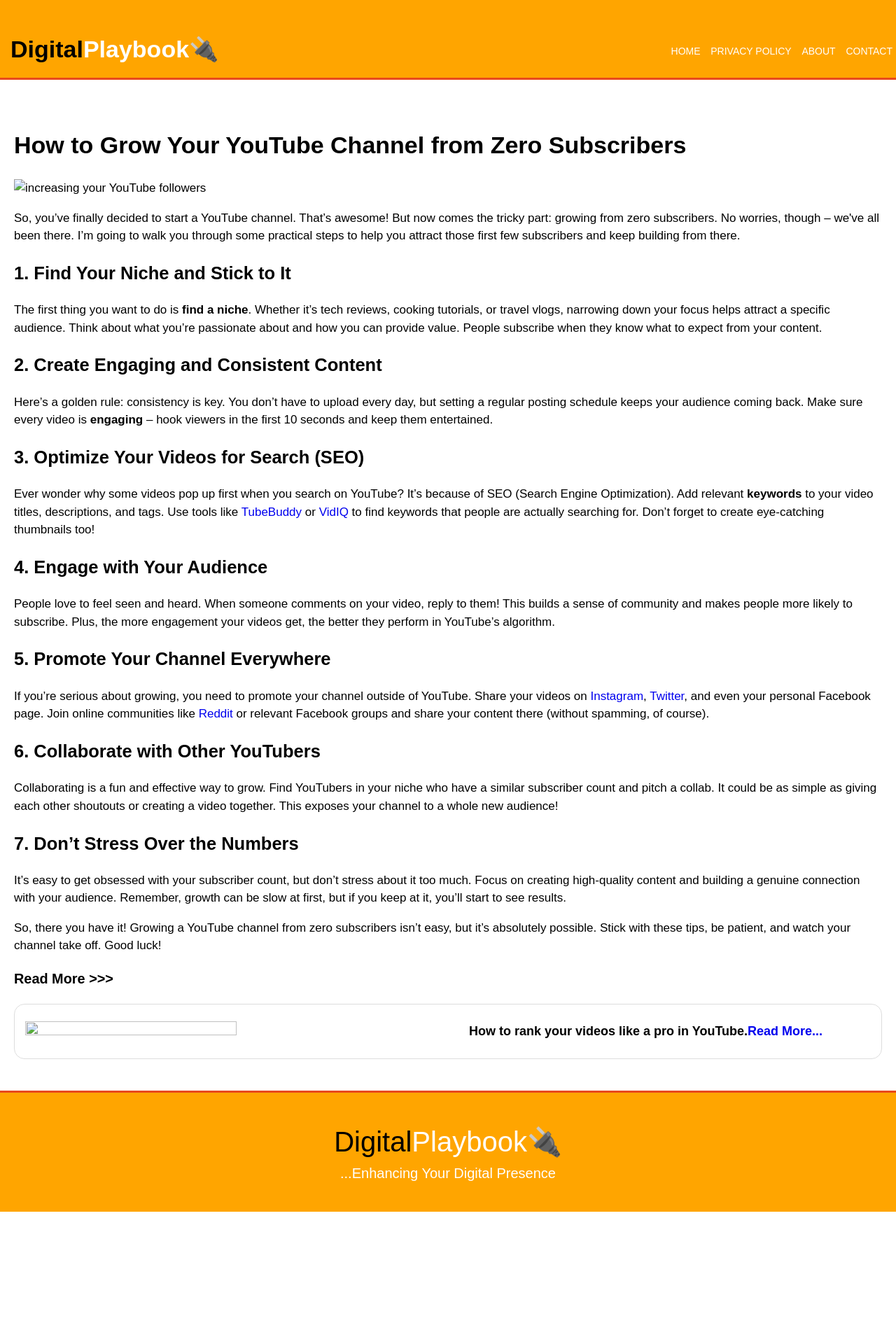
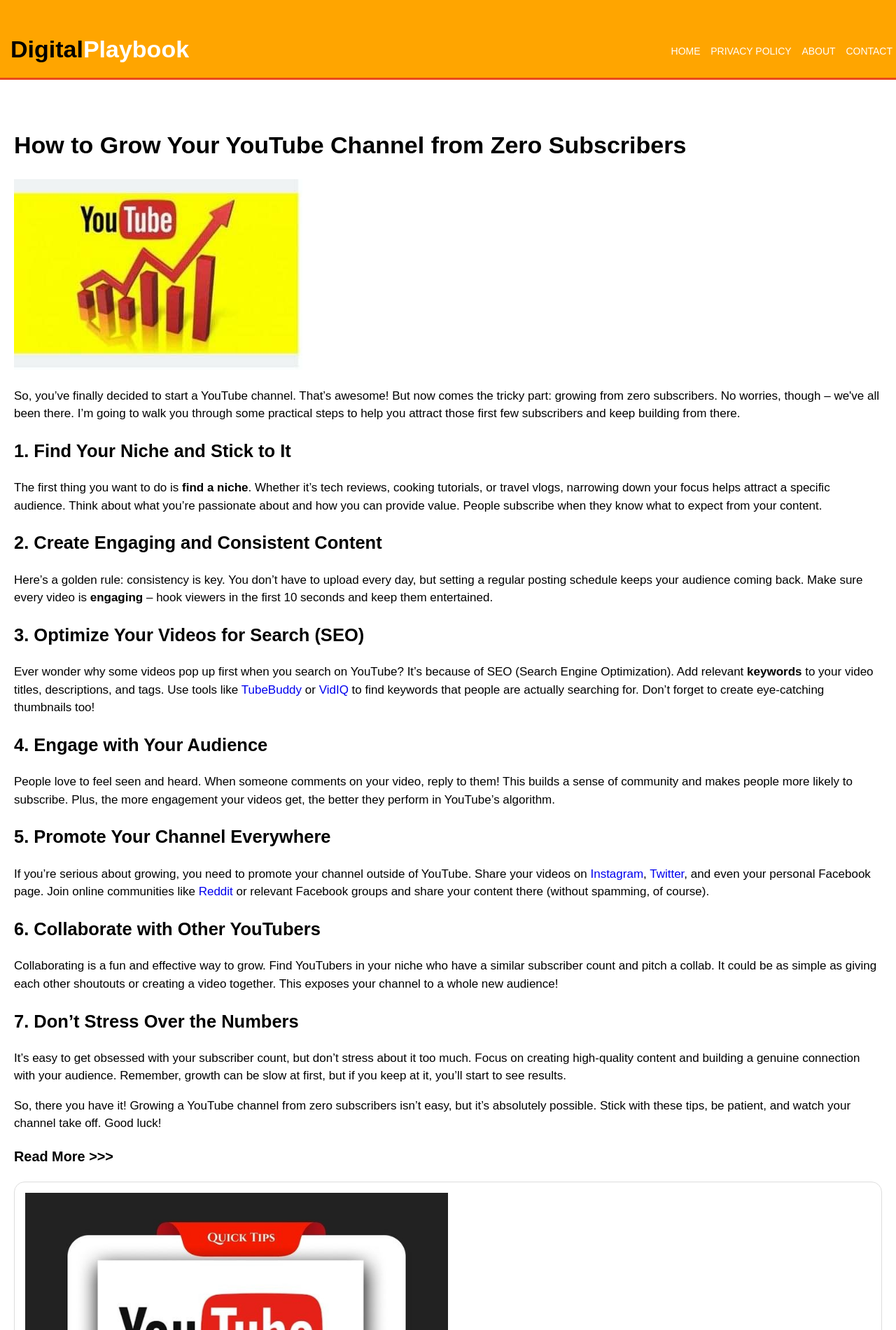
Before and after one commit to Goshujin-sama-arch/Digitalplaybook, a plain HTML site: page YoutubeGrowth.html in a window 1280 px wide. Shown: the top 1900 px of the page at 70% size. Before the commit the page ends 1731 px from the top, so only its background shows below. Drawn offline with Linux system fonts and the light colour scheme.

Commit message:
Update YoutubeGrowth.html

```diff
--- a/YoutubeGrowth.html
+++ b/YoutubeGrowth.html
@@ -291,7 +291,7 @@ footer p{
     <header>
       <div class="container">
         <div id="branding">
-          <h1><span style="color: black"">Digital</span>Playbook🔌</h1>
+          <h1><span style="color: black"">Digital</span>Playbook</h1>
         </div>
         <nav>
         <ul>
@@ -310,7 +310,7 @@ footer p{
 
 <h1>How to Grow Your YouTube Channel from Zero Subscribers</h1>
 
-<img src="../Images/YoutubeGrowth.jpg" alt="increasing your YouTube followers" style="max-width:100%; height:auto;" >
+<img src="YoutubeGrowth.jpg" alt="increasing your YouTube followers" style="max-width:100%; height:auto;" >
 
 <p>So, you’ve finally decided to start a YouTube channel. That’s awesome! But now comes the tricky part: growing from zero subscribers. No worries, though – we've all been there. I’m going to walk you through some practical steps to help you attract those first few subscribers and keep building from there.</p>
 
@@ -340,7 +340,7 @@ footer p{
     <h3>Read More >>></h3>
 
         <div class="red col-lg-4 col-md-6">
-            <img src="../Images/YoutbeSEO.jpg" alt="">
+            <img src="YoutbeSEO.jpg" alt="">
             <div class="news-content">
                 <h2>How to rank your videos like a pro in YouTube.<a href="FacebookReels.html">Read More...</a></h2>
             </div>
@@ -351,7 +351,7 @@ footer p{
 
 
 <footer>
-  <p><span style="color: black">Digital</span>Playbook🔌</p><p id="you">...Enhancing Your Digital Presence</p>
+  <p><span style="color: black">Digital</span>Playbook</p><p id="you">...Enhancing Your Digital Presence</p>
     </footer>
 
 </body>
```
